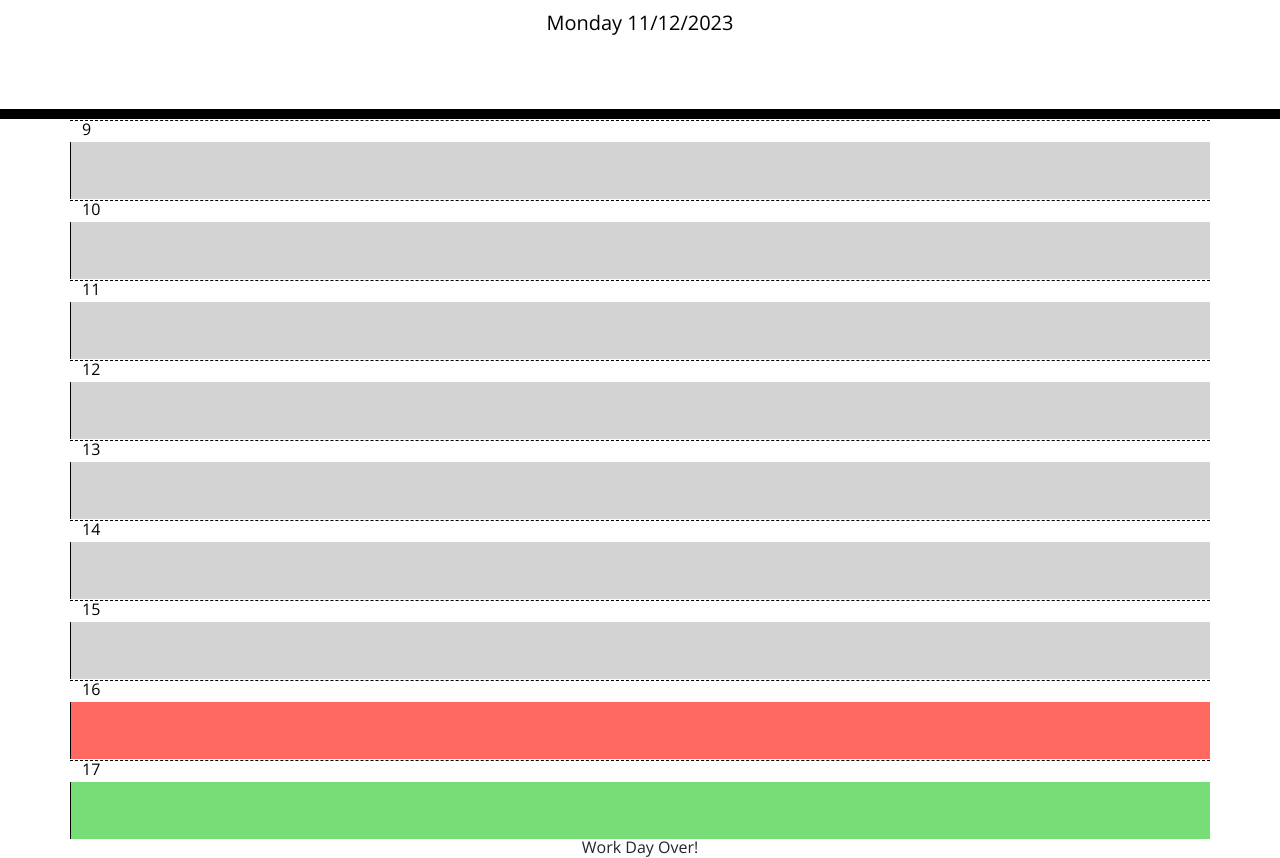
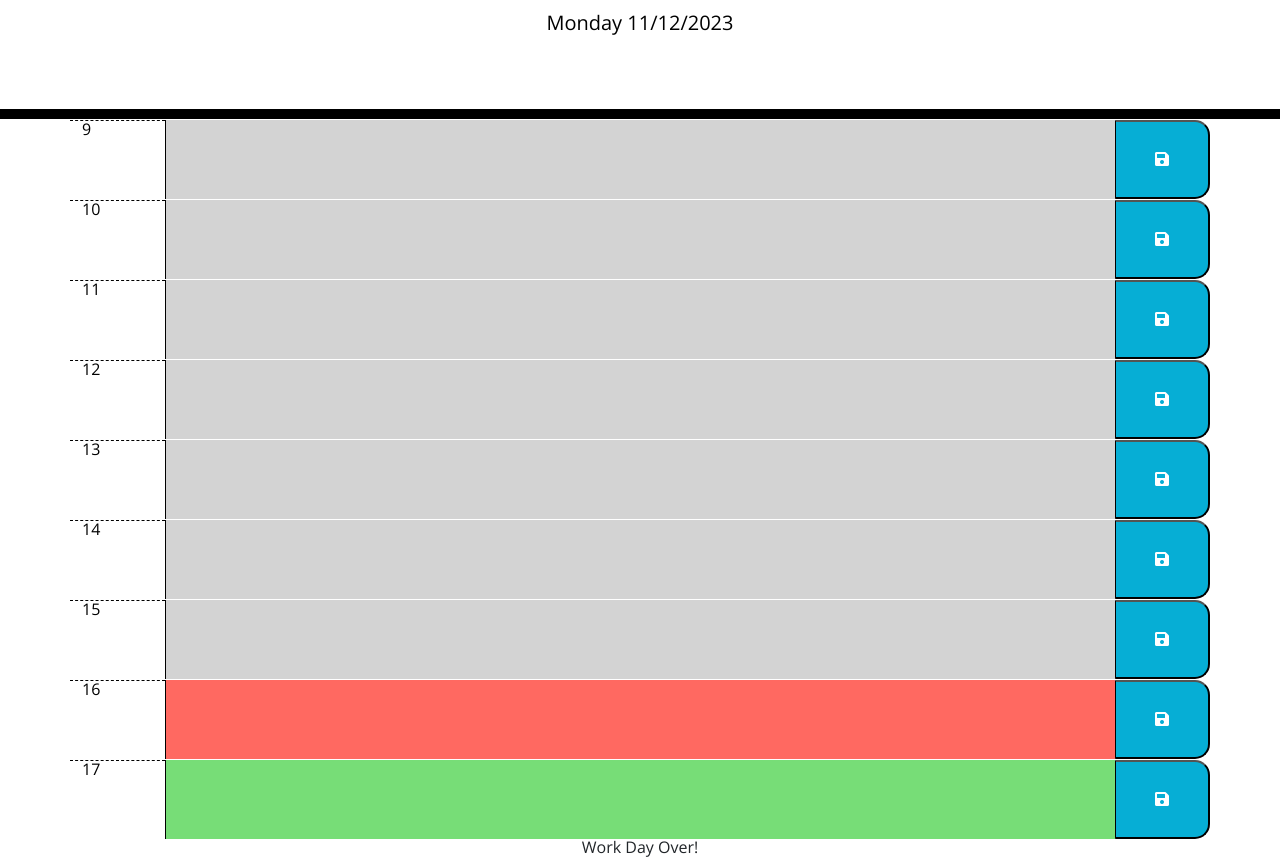
Before and after one commit to angelica-zach/Calendar-App, a plain HTML site: page starter/index.html in a window 1280 px wide. Shown: the part 168-1026 px from the top of the page. Drawn offline with nearby package versions, Linux system fonts and the light colour scheme.

Commit message:
aligned blocks

```diff
--- a/starter/assets/js/script.js
+++ b/starter/assets/js/script.js
@@ -1,7 +1,8 @@
 var currentDayEl=$("#currentDay");
 var currentHour="";
 var hourEl= $("#hour");
-var description=("textarea")
+var description=$(".textarea");
+var timeblock=$(".row");
 // handle displaying the day
 function displayTime() {
     var today = dayjs().format("dddd DD/MM/YYYY");
@@ -13,7 +14,7 @@ function displayTime() {
 //   hour colour updating
  function updateHour(){
     // for each time block element
-    $(".row").each(function() {
+    timeblock.each(function() {
         // getting how and description elemenets
         var rowHour = parseInt($(this).find(".hour").text());
         var description = $(this).find(".description");
@@ -24,8 +25,10 @@ function displayTime() {
             description.removeClass("past future").addClass("present");
         } else {
             description.removeClass("past present").addClass("future");
-        }
-          ;});};
+        };
+      });
+    };
+
 
 // making sure time is regularly updated
   setInterval(displayTime, 1000);
--- a/starter/index.html
+++ b/starter/index.html
@@ -30,52 +30,69 @@
       <p class="lead">A simple calendar app for scheduling your work day</p>
       <p id="currentDay" class="lead"></p>
     </header>
+
     <div class="container">
       <!-- Timeblocks go here -->
+
       <div class="row">
-          <div class="hour" id="hour">9</div>
-        <textarea class="description"></textarea>
+        <time class="hour col-1" id="hour">9</time>
+        <textarea class="description col-10"></textarea>
+        <button class="saveBtn fas fa-save col-1" type="button"></button>
       </div>
       <div class="row">
-        <div class="hour"id=hour>10</div>
-      <textarea class="description"></textarea>
+        <div class="col-1 hour" id="hour">10</div>
+        <textarea class="description col-10"></textarea>
+        <button class="saveBtn col-1 fas fa-save" type="button"></button>
       </div>
       <div class="row">
-      <div class="hour" id="hour">11</div>
-      <textarea class="description"></textarea>
+        <div class="hour col-1" id="hour">11</div>
+        <textarea class="description col-10"></textarea>
+        <button class="saveBtn fas fa-save col-1" type="button"></button>
       </div>
       <div class="row">
-          <div class="hour" id="hour">12</div>
-          <textarea class="description"></textarea>
+        <div class="hour col-1" id="hour">12</div>
+        <textarea class="description col-10"></textarea>
+        <button class="saveBtn fas fa-save col-1" type="button"></button>
       </div>
       <div class="row">
-      <div class="hour" id="hour">13</div>
-      <textarea class="description"></textarea>
+        <div class="hour col-1" id="hour">13</div>
+        <textarea class="description col-10"></textarea>
+        <button class="saveBtn fas fa-save col-1" type="button"></button>
       </div>
       <div class="row">
-      <div class="hour" id="hour">14</div>
-      <textarea class="description"></textarea>
+        <div class="hour col-1" id="hour">14</div>
+        <textarea class="description col-10"></textarea>
+        <button class="saveBtn fas fa-save col-1" type="button"></button>
       </div>
       <div class="row">
-      <div class="hour" id="hour">15</div>
-      <textarea class="description"></textarea>
+        <div class="hour col-1" id="hour">15</div>
+        <textarea class="description col-10"></textarea>
+        <button class="saveBtn fas fa-save col-1" type="button"></button>
       </div>
       <div class="row">
-      <div class="hour" id="hour">16</div>
-      <textarea class="description"></textarea>
+        <div class="hour col-1" id="hour">16</div>
+        <textarea class="description col-10"></textarea>
+        <button class="saveBtn fas fa-save col-1" type="button"></button>
       </div>
       <div class="row">
-      <div class="hour" id="hour">17</div>
-      <textarea class="description"></textarea>
+        <div class="hour col-1" id="hour">17</div>
+        <textarea class="description col-10"></textarea>
+        <button class="saveBtn fas fa-save col-1" type="button"></button>
       </div>
       <div class="time-block">Work Day Over!</div>
-
     </div>
 
-
     <script src="https://cdnjs.cloudflare.com/ajax/libs/jquery/3.5.1/jquery.min.js"></script>
-    <script src="https://cdn.jsdelivr.net/npm/@popperjs/core@2.11.7/dist/umd/popper.min.js" integrity="sha384-zYPOMqeu1DAVkHiLqWBUTcbYfZ8osu1Nd6Z89ify25QV9guujx43ITvfi12/QExE" crossorigin="anonymous"></script>
-    <script src="https://cdn.jsdelivr.net/npm/bootstrap@5.3.0-alpha3/dist/js/bootstrap.min.js" integrity="sha384-Y4oOpwW3duJdCWv5ly8SCFYWqFDsfob/3GkgExXKV4idmbt98QcxXYs9UoXAB7BZ" crossorigin="anonymous"></script>
+    <script
+      src="https://cdn.jsdelivr.net/npm/@popperjs/core@2.11.7/dist/umd/popper.min.js"
+      integrity="sha384-zYPOMqeu1DAVkHiLqWBUTcbYfZ8osu1Nd6Z89ify25QV9guujx43ITvfi12/QExE"
+      crossorigin="anonymous"
+    ></script>
+    <script
+      src="https://cdn.jsdelivr.net/npm/bootstrap@5.3.0-alpha3/dist/js/bootstrap.min.js"
+      integrity="sha384-Y4oOpwW3duJdCWv5ly8SCFYWqFDsfob/3GkgExXKV4idmbt98QcxXYs9UoXAB7BZ"
+      crossorigin="anonymous"
+    ></script>
     <script src="https://cdn.jsdelivr.net/npm/dayjs@1/dayjs.min.js"></script>
     <script src="https://code.jquery.com/ui/1.12.0/jquery-ui.min.js"></script>
     <script src="https://cdnjs.cloudflare.com/ajax/libs/jquery/3.2.1/jquery.min.js"></script>
```
Lines whose indentation alone changed are shown as unchanged.
